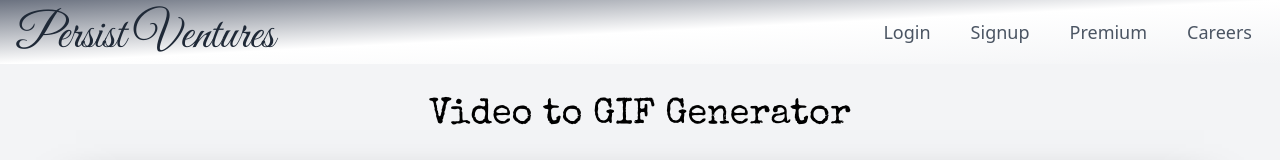
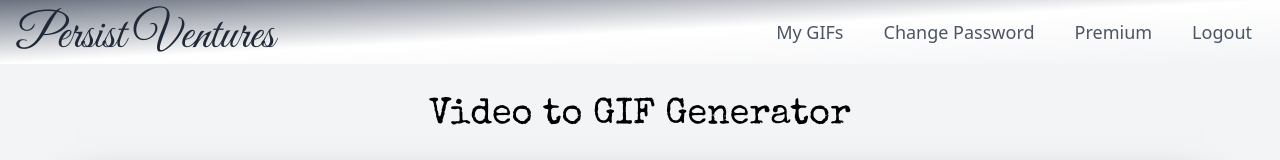
Before and after one commit to Kamran-007-lab/Persist-Venture-GIF, a React (Vite) app in the folder frontend/: page /Home in a window 1280 px wide. Shown: the top 160 px of the page. Built offline with nearby package versions, Linux system fonts and the light colour scheme; a web font is replaced by a local one.

Commit message:
Finalized video to gif conversion

```diff
--- a/frontend/src/components/Carousel.jsx
+++ b/frontend/src/components/Carousel.jsx
@@ -1,4 +1,5 @@
 import React, { useState, useEffect } from "react";
+import { Link } from "react-router-dom";
 import { FaArrowLeft, FaArrowRight, FaStar, FaRegStar } from "react-icons/fa";
 import { IoIosArrowBack, IoIosArrowForward } from "react-icons/io";
 import { TypeAnimation } from "react-type-animation";
@@ -22,7 +23,8 @@ const reviews = [
     id: 3,
     name: "Michael Lee",
     image: "https://randomuser.me/api/portraits/men/3.jpg",
-    review: "The best tool out there for creating high-quality GIFs from videos.",
+    review:
+      "The best tool out there for creating high-quality GIFs from videos.",
     rating: 5,
   },
   {
@@ -94,12 +96,7 @@ const ReviewCarousel = () => {
       </h1>
       <h2 className="text-3xl font-bold text-black">
         <TypeAnimation
-              sequence={[
-                "Why watch a video when you can GIF it?",
-                2000,
-                "",
-                2000,
-              ]}
+          sequence={["Why watch a video when you can GIF it?", 2000, "", 2000]}
           speed={50}
           className=" text-3xl font-light items-center text-center font-typewrite"
           wrapper="h2"
@@ -120,7 +117,7 @@ const ReviewCarousel = () => {
           className={`flex transition-transform duration-500 ease-in-out`}
           style={{
             // Adjusted to translate the carousel so the active review stays centered
-            transform: `translateX(-${(current * (100 / 3)) - 100 / 3}%)`,
+            transform: `translateX(-${current * (100 / 3) - 100 / 3}%)`,
           }}
         >
           {reviews.map((review, index) => (
@@ -156,7 +153,8 @@ const ReviewCarousel = () => {
         </div>
 
         {/* Prev Arrow */}
-        <div style={{top:"42%"}}
+        <div
+          style={{ top: "42%" }}
           className="absolute left-1 transform -translate-y-1/2 cursor-pointer text-gray-600 hover:text-blue-600"
           onClick={handlePrev}
         >
@@ -164,26 +162,30 @@ const ReviewCarousel = () => {
         </div>
 
         {/* Next Arrow */}
-        <div style={{top:"42%"}}
+        <div
+          style={{ top: "42%" }}
           className="absolute right-1 transform -translate-y-1/2 cursor-pointer text-gray-600 hover:text-blue-600"
           onClick={handleNext}
         >
           <IoIosArrowForward size={40} />
         </div>
         <div className="flex justify-center gap-20 px-4 mt-10">
+          <Link to="/CreateProfile">
             <button className="relative inline-flex items-center justify-center p-0.5 mb-2 me-2 overflow-hidden text-sm font-medium text-gray-900 rounded-lg group bg-gradient-to-br from-white to-black group-hover:from-cyan-500 group-hover:to-blue-500 hover:text-white dark:text-white focus:ring-4 focus:outline-none focus:ring-cyan-200 dark:focus:ring-cyan-800">
               <span className="text-lg relative px-5 py-2.5 transition-all ease-in duration-75 bg-white dark:bg-gray-900 rounded-md group-hover:bg-opacity-0">
                 Get started !! sign up now
               </span>
             </button>
+          </Link>
+          <Link to="/Login">
             <button className="relative inline-flex items-center justify-center p-0.5 mb-2 me-2 overflow-hidden text-sm font-medium text-gray-900 rounded-lg group bg-gradient-to-br from-white to-black group-hover:from-cyan-500 group-hover:to-blue-500 hover:text-white dark:text-white focus:ring-4 focus:outline-none focus:ring-cyan-200 dark:focus:ring-cyan-800">
               <span className="text-lg relative px-5 py-2.5 transition-all ease-in duration-75 bg-white dark:bg-gray-900 rounded-md group-hover:bg-opacity-0">
                 Existing user ?? Login
               </span>
             </button>
+          </Link>
         </div>
       </div>
-
     </div>
   );
 };
--- /dev/null
+++ b/frontend/src/components/LoggedNavbar.jsx
@@ -0,0 +1,106 @@
+import React from "react";
+import { Link, useNavigate } from "react-router-dom";
+
+
+
+const LoggedNavbar = () => {
+    let navigate = useNavigate();
+//   function errormessage(message) {
+//     let dropdown = document.getElementById("errormessage");
+//     dropdown.innerHTML = message;
+//     dropdown.classList.toggle("hidden");
+//   }
+  const handleLogout = async () => {
+    const response = await fetch("http://localhost:8000/api/v1/users/logout", {
+      // mode: 'no-cors',
+      method: "POST",
+      headers: {
+        "Content-Type": "application/json",
+      },
+      credentials: "include",
+    });
+    if (!response.ok) {
+      // Handle error response
+      console.log(response);
+      const errorText = await response.text();
+      console.error("Error response:", errorText);
+    //   errormessage("Failed to log out");
+      return;
+    }
+
+    const json = await response.json();
+    if (json.success) {
+      console.log("hello");
+      navigate("/");
+    } else {
+      console.log("errrrrrr");
+    //   errormessage(json.error);
+    }
+  };
+
+  return (
+    <nav className="bg-gradient-to-br from-gray-500 via-white to-gray-100  shadow-2xl shadow-black w-full z-10">
+      <div className=" max-w-7xl mx-auto px-4">
+        <div className="flex justify-between items-center h-16">
+          {/* Left Side - Company Name */}
+          <div className="flex-shrink-0">
+            <h1 className="text-5xl  text-gray-800 font-signature mt-2">
+              Persist Ventures
+            </h1>
+          </div>
+
+          {/* Right Side - Navigation Links */}
+          <div className="hidden md:flex space-x-4">
+            <Link
+              href="/"
+              className="text-gray-600 hover:text-blue-600 px-3 py-2 rounded-md text-lg font-medium"
+            >
+              My GIFs
+            </Link>
+            <Link
+              href="/"
+              className="text-gray-600 hover:text-blue-600 px-3 py-2 rounded-md text-lg font-medium"
+            >
+              Change Password
+            </Link>
+            <Link
+              href="/"
+              className="text-gray-600 hover:text-blue-600 px-3 py-2 rounded-md text-lg font-medium"
+            >
+              Premium
+            </Link>
+            <Link
+              href="/"
+              className="text-gray-600 hover:text-blue-600 px-3 py-2 rounded-md text-lg font-medium"
+              onClick={handleLogout}
+            >
+              Logout
+            </Link>
+          </div>
+
+          {/* Mobile Menu Button */}
+          <div className="md:hidden">
+            <button className="text-gray-800 focus:outline-none">
+              <svg
+                className="w-6 h-6"
+                fill="none"
+                stroke="currentColor"
+                viewBox="0 0 24 24"
+                xmlns="http://www.w3.org/2000/svg"
+              >
+                <path
+                  strokeLinecap="round"
+                  strokeLinejoin="round"
+                  strokeWidth="2"
+                  d="M4 6h16M4 12h16m-7 6h7"
+                ></path>
+              </svg>
+            </button>
+          </div>
+        </div>
+      </div>
+    </nav>
+  );
+};
+
+export default LoggedNavbar;
--- a/frontend/src/components/VideoUploadSection.jsx
+++ b/frontend/src/components/VideoUploadSection.jsx
@@ -5,7 +5,7 @@ const VideoUploadSection = ({ setGifData }) => {
     title: "",
     startTime: "",
     endTime: "",
-    video: null,
+    videoFile: null,
   });
 
   const handleInputChange = (e) => {
@@ -14,62 +14,41 @@ const VideoUploadSection = ({ setGifData }) => {
   };
 
   const handleVideoChange = (e) => {
-    setFormData({ ...formData, video: e.target.files[0] });
+    setFormData({ ...formData, videoFile: e.target.files[0] });
   };
-
-  // const handleSubmit = async (e) => {
-  //     e.preventDefault();
-
-  //     // Create FormData object using the form data after the form has been submitted
-  //     const form = document.getElementById("form");
-  //     const data = new FormData(form);
-  //     const response = await fetch("http://localhost:8000/api/v1/users/register", {
-  //       method: "POST",
-  //       // headers: {
-  //       //   "Content-Type": "multipart/form-data",
-  //       // },
-  //       body: data,
-  //       credentials: 'include',
-  //     });
-
-  //     const json = await response.json();
-  //     if (json.success) {
-  //       //Redirect to My Profile page
-
-  //       navigate("/Login");
-  //     } else {
-  //       errormessage(json.error);
-  //       // console.log(json.error);
-  //     }
-  //   };
 
   const handleSubmit = async (e) => {
     e.preventDefault();
-    const form = document.getElementById("form");
-    const data = new FormData(form);
+
+    // Create a FormData object to send multipart/form-data
+    const formDataObj = new FormData();
+    formDataObj.append("title", formData.title);
+    formDataObj.append("startTime", formData.startTime);
+    formDataObj.append("endTime", formData.endTime);
+    formDataObj.append("videoFile", formData.videoFile);
+
+    try {
       const response = await fetch("http://localhost:8000/api/v1/gifs/", {
         method: "POST",
-      // headers: {
-      //   "Content-Type": "multipart/form-data",
-      // },
-      body: data,
-      credentials: "include",
+        body: formDataObj, // Send the FormData object
+        credentials: "include", // Include credentials if needed
       });
 
       const json = await response.json();
       if (json.success) {
+        console.log(json);
         setGifData({
           title: formData.title,
           gifUrl: json.data.url,
         });
-      //Redirect to My Profile page
-
-      //   navigate("/Login");
       } else {
-      errormessage(json.error);
-      // console.log(json.error);
+        console.log(json.error);
+      }
+    } catch (error) {
+      console.error("Error:", error);
     }
   };
+
 
   return (
     <div className="bg-white p-6 rounded-lg shadow-2xl shadow-black mb-8">
@@ -111,6 +90,7 @@ const VideoUploadSection = ({ setGifData }) => {
         <div className="mb-4">
           <label className="block text-gray-700">Upload Video</label>
           <input
+            name="videoFile"
             type="file"
             accept="video/*"
             onChange={handleVideoChange}
--- a/frontend/src/pages/Home.jsx
+++ b/frontend/src/pages/Home.jsx
@@ -1,6 +1,7 @@
 // HomePage.jsx
 import React, { useState } from 'react';
-import Navbar from '../components/Navbar';
+import { Link } from 'react-router-dom';
+import LoggedNavbar from '../components/LoggedNavbar';
 import VideoUploadSection from '../components/VideoUploadSection';
 import GifDisplaySection from '../components/GifDisplaySection';
 
@@ -9,7 +10,7 @@ const HomePage = () => {
 
   return (
   <>
-    <Navbar/>
+    <LoggedNavbar/>
     <div className="min-h-screen bg-gray-100 p-8">
       <div className="max-w-6xl mx-auto">
         <h1 className="text-4xl text-center mb-8 font-typewrite">Video to GIF Generator</h1>
```
Also changed, not shown: 1 other file (tests, documents, lock files or other folders). Lines whose indentation alone changed are shown as unchanged.
